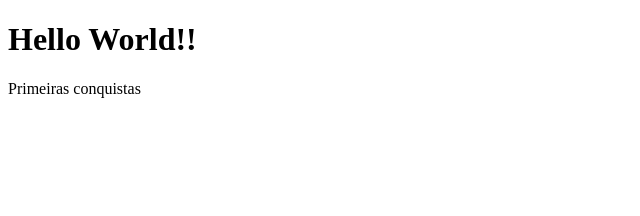
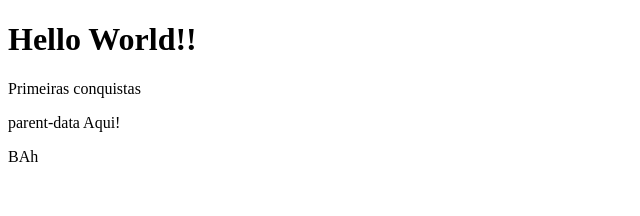
Before and after one commit to GabrielDz27/Angular-estudo, an Angular app in the folder estudo-1/: page /ParentData in a window 1280 px wide. Before the commit this address led to /. Shown: the top 216 px of the page, without its empty margins (0-640 px from the left). Built offline with nearby package versions, Linux system fonts and the light colour scheme.

Commit message:
30012025

```diff
--- a/estudo-1/src/app/app.routes.ts
+++ b/estudo-1/src/app/app.routes.ts
@@ -1,7 +1,8 @@
 import { Routes } from '@angular/router';
 import { FirstComponentComponent } from './components/first-component/first-component.component';
 import { ParentDataComponent } from './componentes/parent-data/parent-data.component';
+
 export const routes: Routes = [
  {path:'', component: FirstComponentComponent},
- {path:'', component: ParentDataComponent}
+ {path:'ParentData', component: ParentDataComponent}
 ];
--- a/estudo-1/src/app/componentes/parent-data/parent-data.component.html
+++ b/estudo-1/src/app/componentes/parent-data/parent-data.component.html
@@ -1 +1,2 @@
-<p>parent-data works!</p>
+<p>parent-data Aqui!</p>
+<p>BAh </p>
--- a/estudo-1/src/app/componentes/parent-data/parent-data.component.ts
+++ b/estudo-1/src/app/componentes/parent-data/parent-data.component.ts
@@ -2,6 +2,7 @@ import { Component } from '@angular/core';
 
 @Component({
   selector: 'app-parent-data',
+  standalone: true,
   imports: [],
   templateUrl: './parent-data.component.html',
   styleUrl: './parent-data.component.css'
--- a/estudo-1/src/app/new-component/new-component.component.html
+++ /dev/null
@@ -1 +0,0 @@
-<p>new-component works!</p>
```
Also changed, not shown: estudo-1/src/app/new-component/new-component.component.ts (deleted, +0 -11 lines), estudo-1/src/app/app.component.html (line endings or trailing spaces), estudo-1/src/app/new-component/new-component.component.css (deleted), 1 other file (tests, documents, lock files or other folders).
